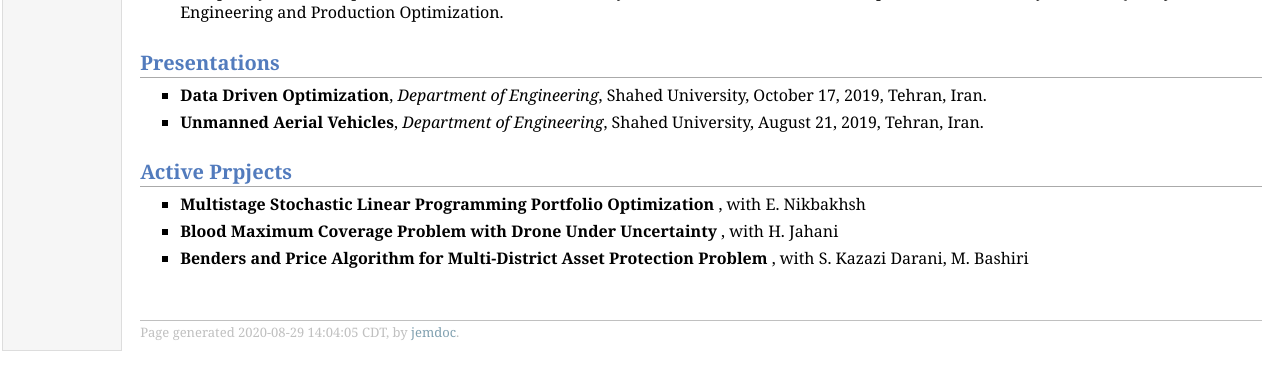
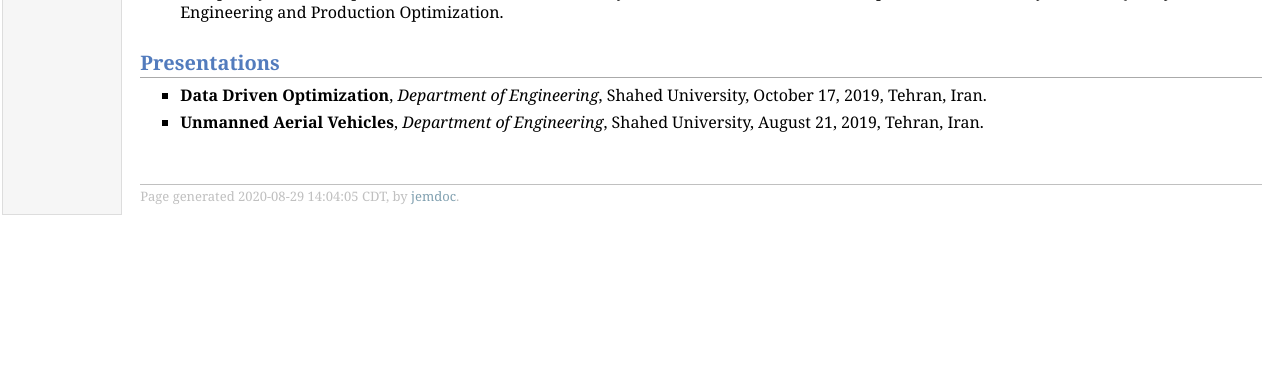
Before and after one commit to alirouhani/Alirouhani.github.io, a plain HTML site: page activities.html in a window 1280 px wide. Shown: the part 127-506 px from the top of the page. Drawn offline with nearby package versions, Linux system fonts and the light colour scheme; a script that the page names is missing; some icons are missing.

Commit message:
Update activities.html

```diff
--- a/activities.html
+++ b/activities.html
@@ -36,15 +36,6 @@
 <li><p><b>Unmanned Aerial Vehicles</b>, <i>Department of Engineering</i>, Shahed University, August 21, 2019, Tehran, Iran. </p>
 </li>
 </ul>
-<h2>Active Prpjects</h2>
-<ul>
-<li><p><b> Multistage Stochastic Linear Programming Portfolio Optimization </b>, with E. Nikbakhsh </p>
-</li>
-<li><p><b> Blood Maximum Coverage Problem with Drone Under Uncertainty </b>, with H. Jahani </p>
-</li>
-<li><p><b> Benders and Price Algorithm for Multi-District Asset Protection Problem </b>, with S. Kazazi Darani, M. Bashiri </p>
-</li>
-</ul>
 <div id="footer">
 <div id="footer-text">
 Page generated 2020-08-29 14:04:05 CDT, by <a href="http://jemdoc.jaboc.net/">jemdoc</a>.
```
